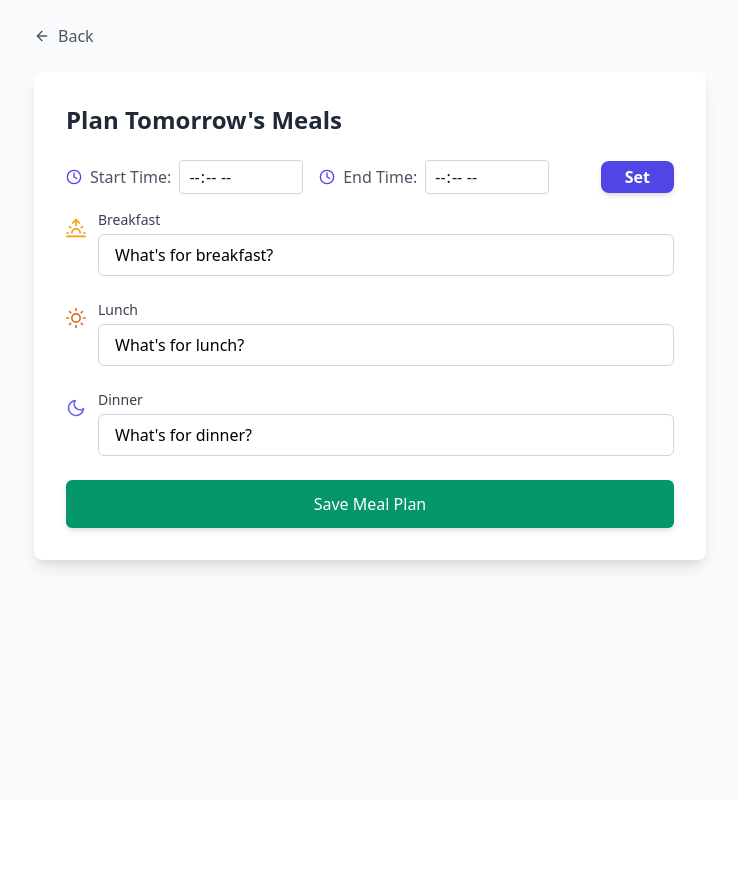
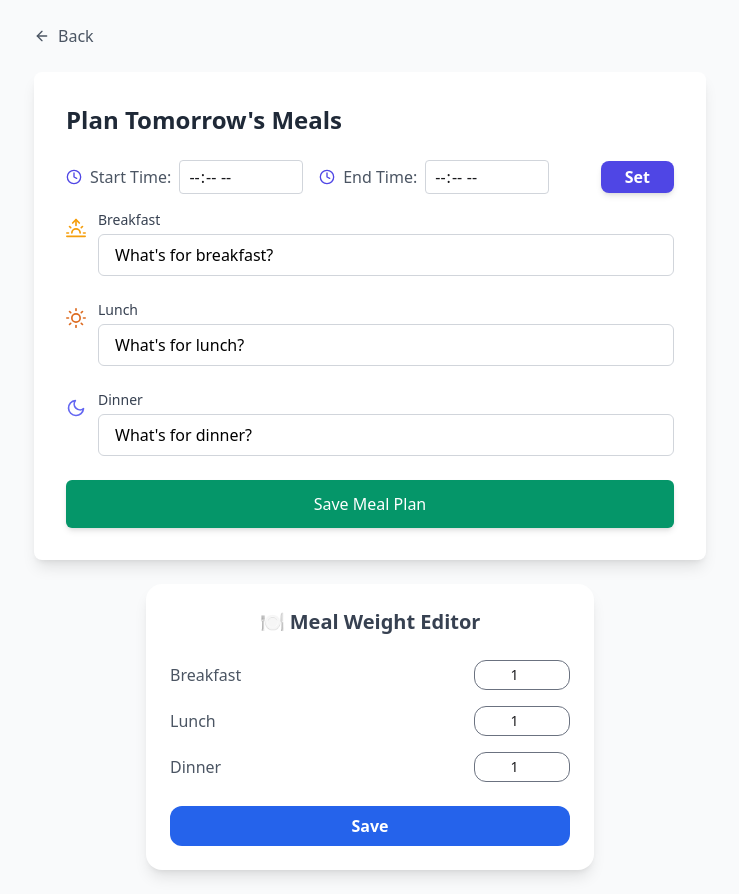
Before and after one commit to momin210103/Meal_Planner, a React (Vite) app in the folder client/: page /mealplan in a window 1280 px wide. Shown: the whole page, without its empty margins (270-1009 px from the left). Before the commit the page ends 800 px from the top, so only its background shows below. Built offline with nearby package versions, Linux system fonts and the light colour scheme; no server answers.

Commit message:
Add vercel

```diff
--- a/client/src/components/MealPlan.jsx
+++ b/client/src/components/MealPlan.jsx
@@ -1,6 +1,7 @@
 import React, { useState, } from 'react';
 import axios from 'axios';
 import { FiCheckCircle, FiAlertCircle, FiSunrise, FiSun, FiMoon, FiArrowLeft, FiClock } from 'react-icons/fi';
+import MealWeightEditor from './MealWeightEditor';
 
 import { useNavigate } from 'react-router';
 
@@ -241,7 +242,9 @@ const MealPlan = () => {
             {isSubmitting ? 'Saving...' : 'Save Meal Plan'}
           </button>
         </div>
+        <MealWeightEditor/>
       </div>
+
     </div>
   );
 };
--- /dev/null
+++ b/client/src/components/MealWeightEditor.jsx
@@ -0,0 +1,73 @@
+import React, { useState } from "react";
+import axios from "axios";
+
+const MealWeightEditor = ({ onSave }) => {
+  const getStoredWeights = () => {
+    const stored = localStorage.getItem("mealWeights");
+    return stored ? JSON.parse(stored) : { breakfast: 1, lunch: 1, dinner: 1 };
+  };
+
+  const [weights, setWeights] = useState(() => getStoredWeights());
+  const [saving, setSaving] = useState(false);
+
+  const handleChange = (type, value) => {
+    const newWeights = {
+      ...weights,
+      [type]: parseFloat(value) || 0,
+    };
+    setWeights(newWeights);
+    localStorage.setItem("mealWeights", JSON.stringify(newWeights));
+  };
+
+  const handleSave = async () => {
+    setSaving(true);
+    try {
+      for (const type of Object.keys(weights)) {
+        await axios.post(
+          "http://localhost:8000/api/v1/mealplan/weight",
+          { type, weight: weights[type] },
+          { withCredentials: true }
+        );
+      }
+      if (onSave) onSave(weights);
+      alert("✅ Meal weights saved successfully!");
+    } catch (error) {
+      console.error("❌ Failed to save weights:", error);
+      alert("Error saving weights");
+    } finally {
+      setSaving(false);
+    }
+  };
+
+  return (
+    <div className="max-w-md mx-auto bg-white shadow-lg rounded-2xl p-6 space-y-6">
+      <h2 className="text-xl font-bold text-gray-700 text-center">🍽️ Meal Weight Editor</h2>
+      <div className="space-y-4">
+        {["breakfast", "lunch", "dinner"].map((meal) => (
+          <div key={meal} className="flex justify-between items-center">
+            <label className="capitalize text-gray-600">{meal}</label>
+            <input
+              type="number"
+              step="0.1"
+              min="0"
+              value={weights[meal]}
+              onChange={(e) => handleChange(meal, e.target.value)}
+              className="w-24 px-3 py-1 border rounded-xl text-center text-sm focus:outline-none focus:ring focus:ring-blue-200"
+            />
+          </div>
+        ))}
+      </div>
+      <button
+        onClick={handleSave}
+        disabled={saving}
+        className={`w-full py-2 px-4 rounded-xl text-white font-semibold ${
+          saving ? "bg-gray-400" : "bg-blue-600 hover:bg-blue-700"
+        }`}
+      >
+        {saving ? "Saving..." : "Save"}
+      </button>
+    </div>
+  );
+};
+
+export default MealWeightEditor;
--- a/client/src/components/SavedMeals.jsx
+++ b/client/src/components/SavedMeals.jsx
@@ -26,13 +26,11 @@ const SavedMeals = () => {
 
   // লোডেড ডেটের মধ্যে শুধু সিলেক্টেড ডেটের মিল ফিল্টার করব
   const filteredMeals = savedMeals.filter(mealPlan => {
-    const mealDate = new Date(mealPlan.date);
-    return (
-      mealDate.getFullYear() === selectedDate.getFullYear() &&
-      mealDate.getMonth() === selectedDate.getMonth() &&
-      mealDate.getDate() === selectedDate.getDate()
-    );
+    const mealDateStr = new Date(mealPlan.date).toISOString().split("T")[0];
+    const selectedDateStr = selectedDate.toISOString().split("T")[0];
+    return mealDateStr === selectedDateStr;
   });
+
 
   useEffect(() => {
     localStorage.setItem('activeTimers', JSON.stringify(activeTimers));
```
Also changed, not shown: client/vercel.json (added).
